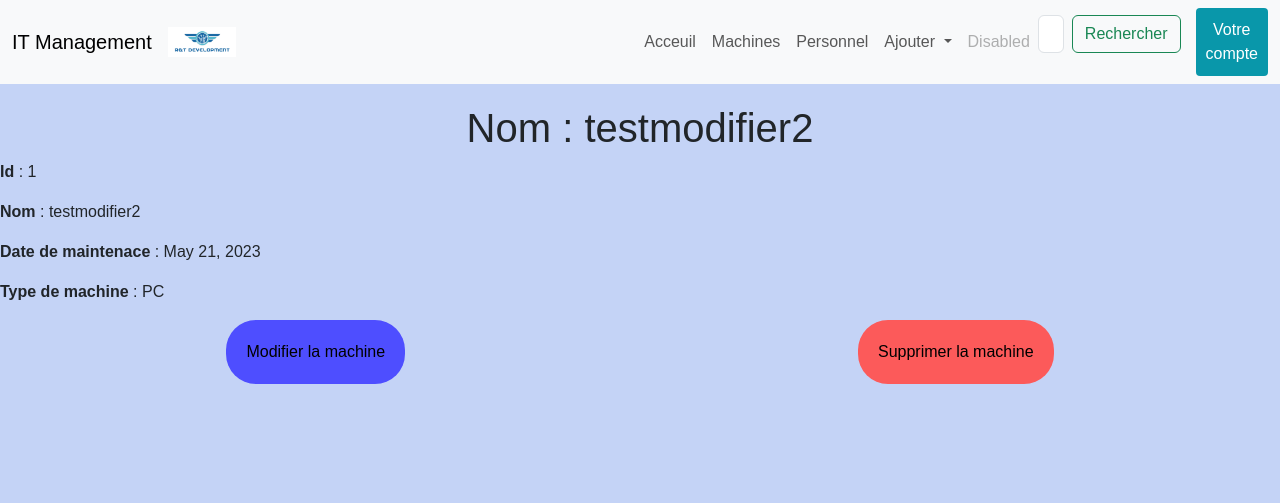
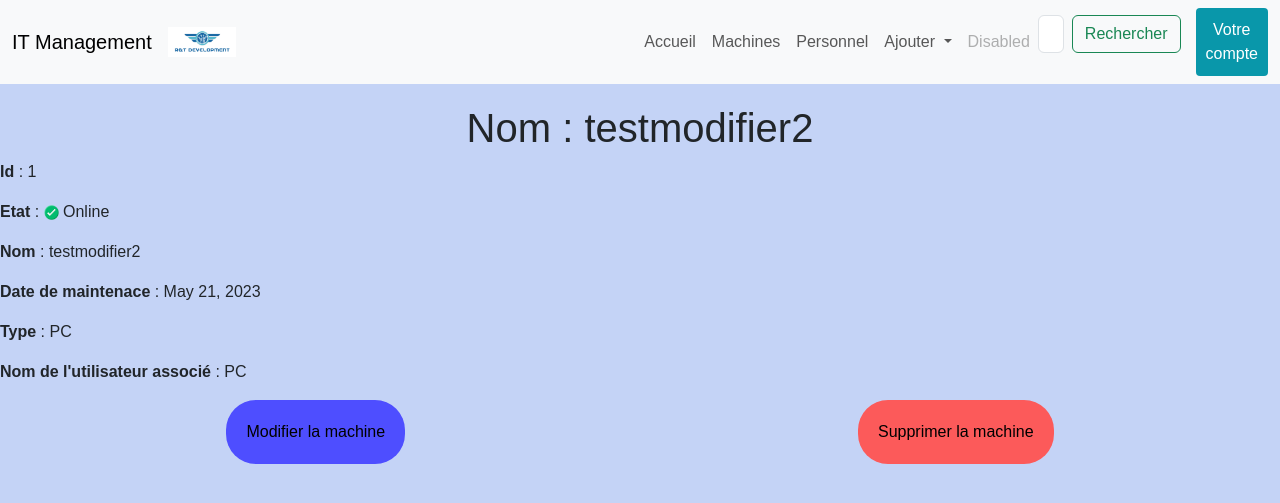
Before and after one commit to Moros0/SAE2.03, a Django app: page /machine/1 in a window 1280 px wide. Shown: the top 503 px of the page. Run offline with Django 3.2, Linux system fonts and the light colour scheme; data comes from the database, SQL or seed files in the repository; both versions use the stored data as it was after the commit; some libraries are stand-ins or nearby versions.

Commit message:
css + if etat

```diff
--- a/projet/projetApp/forms.py
+++ b/projet/projetApp/forms.py
@@ -8,7 +8,7 @@ class LoginForm(forms.Form):
 class MachineForm(forms.ModelForm):
     class Meta:
         model = Machine
-        fields = ['nom', 'maintenance_date', 'mach']
+        fields = ['etat', 'nom', 'maintenance_date', 'mach']
 
 class PersonnelForm(forms.ModelForm):
     class Meta:
--- a/projet/projetApp/models.py
+++ b/projet/projetApp/models.py
@@ -14,9 +14,15 @@ class Machine(models.Model):
 		('Switch', ('Switch')),
 	}
 
+	ETAT = {
+		('Online', ('Online')),
+		('Offline', ('Offline')),
+	}
+
 	id = models.AutoField(
 			primary_key =  True,
-			editable = False)
+			editable = False,
+			unique = True)
 
 	nom = models.CharField(
 		max_length = 15)
@@ -24,6 +30,8 @@ class Machine(models.Model):
 	maintenance_date = models.DateField(default = datetime.now())
 
 	mach = models.CharField(max_length = 32, choices = TYPE, default = 'PC')
+
+	etat = models.CharField(max_length = 32, choices = ETAT, default = 'Offline')
 
 	def __str__(self):
 		return str(self.id) + " -> " + self.nom
--- a/projet/projetApp/templates/html/machine_detail.html
+++ b/projet/projetApp/templates/html/machine_detail.html
@@ -4,11 +4,30 @@
 
 {% block content %}
 
+    <style>
+        tr td img{
+            margin:5px;
+        }
+    </style>
+
     <h1>Nom : {{ machine.nom }}</h1>
     <p><strong>Id</strong> : {{ machine.id }}</p>
+    <p><strong>Etat</strong> :
+    {% if machine.etat == 'Online' %}
+    {% load static %}
+    <td><img src="{% static 'images/bouton_vert.png' %}" width="15px" height="15px">
+        {{ machine.etat }}</td>
+    {% else %}
+    <td><img src="{% static 'images/bouton_rouge.png' %}" width="15px" height="15px">
+        {{ machine.etat }}</td>
+    {% endif %}
+    </p>
     <p><strong>Nom</strong> : {{ machine.nom }}</p>
     <p><strong>Date de maintenace</strong> : {{ machine.maintenance_date }}</p>
-    <p><strong>Type de machine</strong> : {{ machine.mach }}</p>
+    <p><strong>Type</strong> : {{ machine.mach }}</p>
+    <p><strong>Nom de l'utilisateur associé</strong> : {{ machine.mach }}
+    </p>
+
 
     <div class="li_button">
         <a href="{% url 'modifier_machine' machine.id %}"><button class="button_modif">Modifier la machine</button></a>
--- a/projet/projetApp/templates/index.html
+++ b/projet/projetApp/templates/index.html
@@ -22,7 +22,7 @@
         <div class="collapse navbar-collapse" id="navbarSupportedContent">
           <ul class="navbar-nav me-auto mb-2 mb-lg-0">
             <li class="nav-item">
-              <a class="nav-link" href="{% url 'index' %}">Acceuil</a>
+              <a class="nav-link" href="{% url 'index' %}">Accueil</a>
             </li>
             <li class="nav-item">
               <a class="nav-link" href="{% url 'machine' %}">Machines</a>
@@ -37,8 +37,6 @@
               <ul class="dropdown-menu">
                 <li><a class="dropdown-item" href="#">Action</a></li>
                 <li><a class="dropdown-item" href="#">Another action</a></li>
-                <li><hr class="dropdown-divider"></li>
-                <li><a class="dropdown-item" href="#">Something else here</a></li>
               </ul>
             </li>
             <li class="nav-item">
--- a/projet/projetApp/views.py
+++ b/projet/projetApp/views.py
@@ -29,7 +29,7 @@ def login_view(request):
         user = authenticate(request, username=username, password=password)
         if user is not None:
             login(request, user)
-            return redirect('index')    # Redirige vers la page d'accueil après la connexion
+            return redirect('index')
         else:
             messages.error(request, 'Nom d\'utilisateur ou mot de passe incorrect.')
     return render(request, 'templates/html/login.html', {'form': LoginForm()})
```
Also changed, not shown: projet/projetApp/templates/html/ajout_personnel.html (+12 -0 lines), projet/projetApp/templates/html/liste_machine.html (+16 -0 lines), projet/projetApp/templates/html/modifier_machine.html (+12 -0 lines), projet/projetApp/templates/html/modifier_personnel.html (+12 -0 lines), projet/projetApp/templates/html/supprimer_machine.html (+12 -0 lines), projet/projetApp/templates/html/supprimer_personnel.html (+12 -0 lines), projet/db.sqlite3, projet/projetApp/migrations/0017_auto_20230525_0828.py (added), projet/projetApp/static/images/bouton_rouge.png (added), projet/projetApp/static/images/bouton_vert.png (added).
